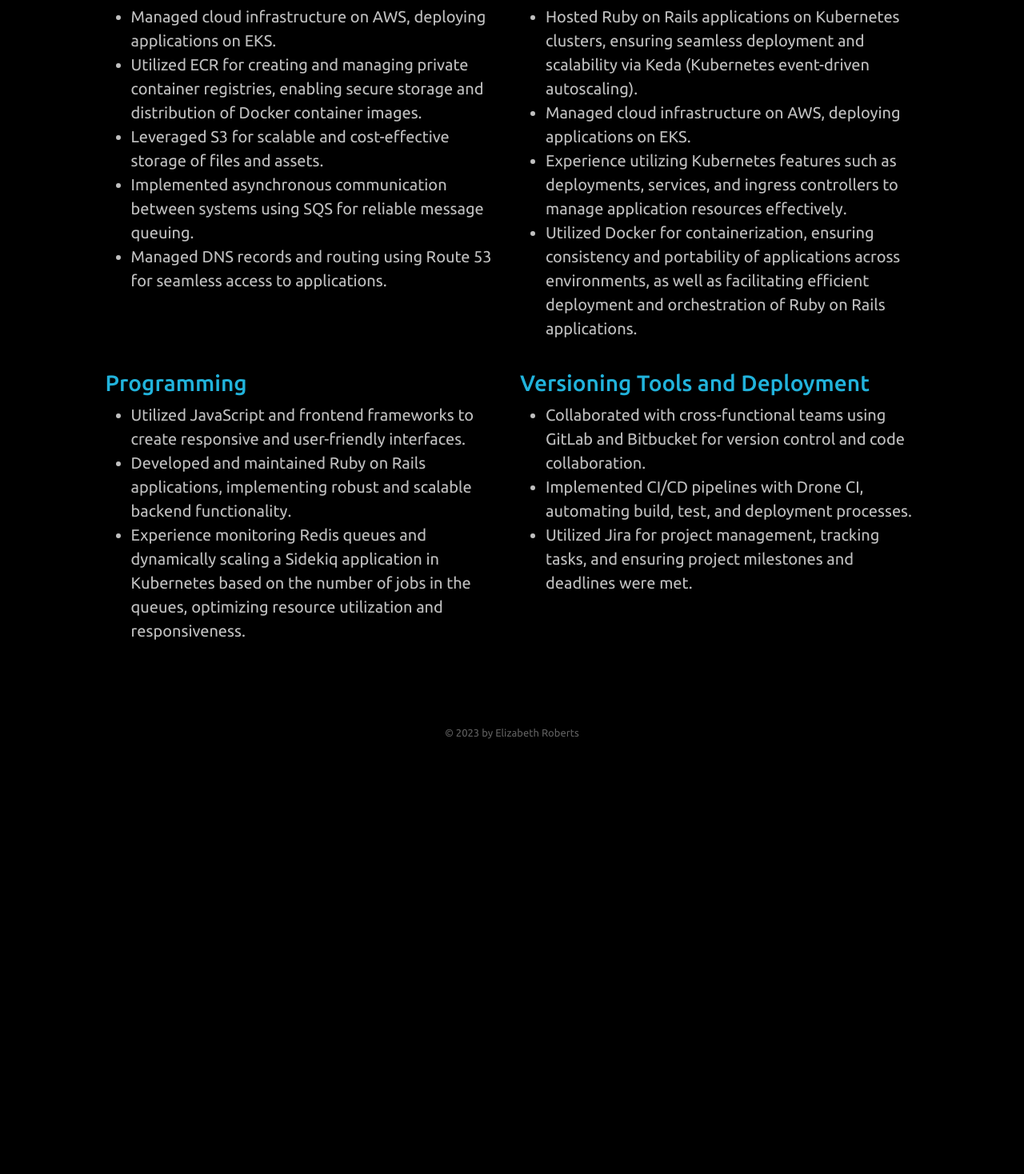
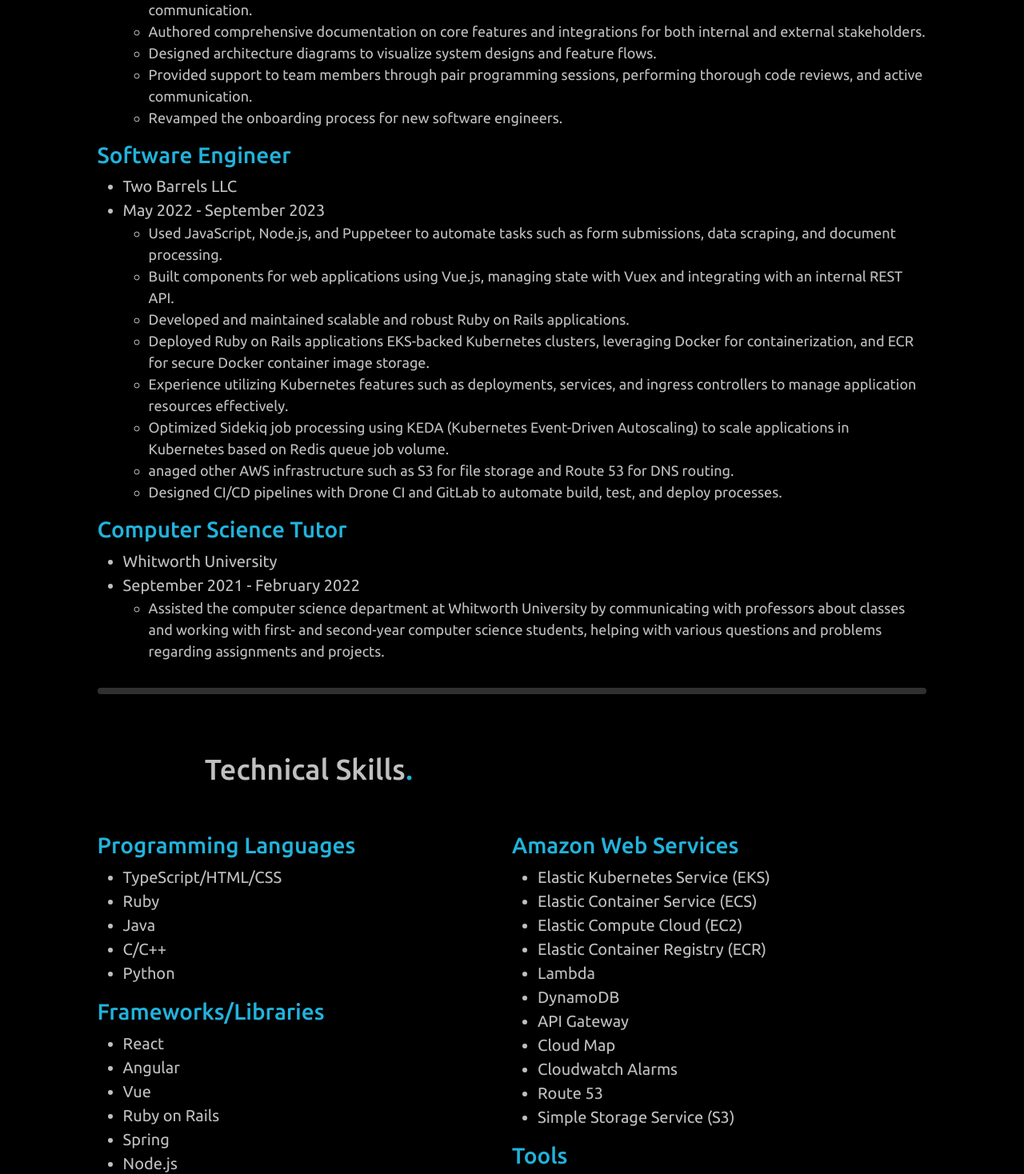
Before and after one commit to eroberts22/portfolio-beyond, a Vue app: page /experience in a window 1280 px wide. Shown: the part 605-2073 px from the top of the page at 80% size. Before the commit the page ends 1557 px from the top, so only its background shows below. Built offline with nearby package versions, Linux system fonts and the light colour scheme.

Commit message:
bring up to date

```diff
--- a/src/components/Art/FineArt.vue
+++ b/src/components/Art/FineArt.vue
@@ -71,14 +71,14 @@
   data() {
     return {
       title: {
-        text: "Fine Art",
+        text: "Paintings & Sketches",
         span: ".",
       },
       imagesSketch1: [
-        // {
-        //   title: "Jolyne Cujoh",
-        //   src: "art-portfolio/physical/jolyne-cujoh.jpg",
-        // },
+        {
+          title: "Sketch - Jolyne Cujoh",
+          src: "art-portfolio/physical/jolyne-cujoh.jpg",
+        },
         {
           title: "Sketch - Woman I",
           src: "art-portfolio/physical/sketch-fallout.jpg",
--- a/src/components/Footer.vue
+++ b/src/components/Footer.vue
@@ -1,5 +1,5 @@
 <template>
-  <div class="footer">&copy; 2023 by Elizabeth Roberts</div>
+  <div class="footer">&copy; 2024 by Elizabeth Roberts</div>
 </template>
 
 <script>
--- a/src/components/ListBuilder.vue
+++ b/src/components/ListBuilder.vue
@@ -1,5 +1,5 @@
 <template>
-  <div class="list-box">
+  <div>
     <h3>{{ listObject.title }}</h3>
     <ul v-if="listObject.items">
       <li :key="item.text" v-for="item in listObject.items">
@@ -25,16 +25,11 @@
 </script>
 
 <style scoped>
-.list-box {
-  padding: 10px;
-}
-
 ul {
   font-size: calc(0.75em + 1vmin);
 }
 
 ul li ul {
-  color: var(--med-blue);
   font-size: calc(0.5em + 1vmin);
 }
 </style>
--- a/src/views/About.vue
+++ b/src/views/About.vue
@@ -45,9 +45,9 @@
       AboutMe: {
         title: "About Me",
         textCollection: [
-          { text: "software engineer for Two Barrels LLC" },
+          { text: "software engineer at Commerce Architects" },
           {
-            text: "graduated May 2022 with Bachelor of Science in Computer Science",
+            text: "graduated with Bachelor of Science in Computer Science",
           },
           {
             text: "experience tutoring for Whitworth University's Computer Science department",
@@ -72,7 +72,7 @@
       imgURL: require("../assets/witch-ta.gif"),
       linkedInURL: "https://www.linkedin.com/in/elizabeth-roberts-in/",
       githubURL: "https://github.com/eroberts22",
-      resumeURL: "/files/resume2023.docx",
+      resumeURL: "/files/resume2024.pdf",
       linkedInLogo: { prefix: "fab", icon: "linkedin" },
       githubLogo: { prefix: "fab", icon: "github" },
       resumeLogo: { prefix: "fas", icon: "file" },
--- a/src/views/Art.vue
+++ b/src/views/Art.vue
@@ -44,7 +44,7 @@
               class="card text-white bg-gray mb-3 h-100 text-center"
             >
               <div class="card-body">
-                <h3 class="card-title">Fine Art</h3>
+                <h3 class="card-title">Paintings & Sketches</h3>
                 <img
                   class="card-img-top"
                   src="../assets/coffee-script/coffeecup.png"
--- a/src/views/Experience.vue
+++ b/src/views/Experience.vue
@@ -2,27 +2,34 @@
   <ScrollUpButton />
   <PageTitle :Title="experienceTitle" />
   <div class="central-box">
-    <div style="width: 100%">
-      <div >
-        <ListBuilder :listObject="experienceItems.skills" />
+    <div style="width: 100%;">
+      <div>
+        <ListBuilder :listObject="experienceItems.professionalExperience1" />
+      </div>
+      <div>
+        <ListBuilder :listObject="experienceItems.professionalExperience2" />
+      </div>
+      <div>
+        <ListBuilder :listObject="experienceItems.professionalExperience3" />
       </div>
     </div>
     <hr class="line-break" />
+  </div>
+  <PageTitle :Title="technicalSkillsTitle" />
+  <div class="central-box">
+
 
     <div style="width: 100%">
       <div class="inner-wrap-half">
-        <ListBuilder :listObject="experienceItems.cloudService" />
+        <ListBuilder :listObject="experienceItems.programmingLanguages" />
+        <ListBuilder :listObject="experienceItems.frameworks" />
+        <ListBuilder :listObject="experienceItems.containerTechnologies" />
+        <ListBuilder :listObject="experienceItems.ciCd"/>
+
       </div>
       <div class="inner-wrap-half">
-        <ListBuilder :listObject="experienceItems.containerDeployment" />
-      </div>
-    </div>
-    <div style="width: 100%">
-      <div class="inner-wrap-half">
-        <ListBuilder :listObject="experienceItems.programming" />
-      </div>
-      <div class="inner-wrap-half">
-        <ListBuilder :listObject="experienceItems.versionTools" />
+        <ListBuilder :listObject="experienceItems.amazonWebServices" />
+        <ListBuilder :listObject="experienceItems.tools" />
       </div>
     </div>
   </div>
@@ -45,59 +52,194 @@
         text: "Professional Experience",
         span: "."
       },
+      technicalSkillsTitle: {
+        text: "Technical Skills",
+        span: ".",
+      },
       experienceItems: {
-        programming: {
-          title: "Programming",
+        programmingLanguages: {
+          title: "Programming Languages",
           items: [
-            { text: "Utilized JavaScript and frontend frameworks to create responsive and user-friendly interfaces." },
-            { text: "Developed and maintained Ruby on Rails applications, implementing robust and scalable backend functionality. " },
-            { text: "Experience monitoring Redis queues and dynamically scaling a Sidekiq application in Kubernetes based on the number of jobs in the queues, optimizing resource utilization and responsiveness." },
+            {
+              text: "TypeScript/HTML/CSS",
+            },
+            {
+              text: "Ruby",
+            },
+            {
+              text: "Java",
+            },
+            {
+              text: "C/C++",
+            },
+            {
+              text: "Python",
+            },
+          ],
+        },
+        frameworks: {
+          title: "Frameworks/Libraries",
+          items: [
+            {
+              text: "React",
+            },
+            {
+              text: "Angular",
+            },
+            {
+              text: "Vue",
+            },
+            {
+              text: "Ruby on Rails",
+            },
+            {
+              text: "Spring",
+            },
+            {
+              text: "Node.js",
+            },
+          ],
+        },
+        containerTechnologies: {
+          title: "Container Technologies",
+          items: [
+            {
+              text: "Docker",
+            },
+            {
+              text: "Kubernetes",
+            },
+            {
+              text: "KEDA (Kubernetes Event Driven Autoscaling)",
+            },
+          ],
+        },
+        ciCd: {
+          title: "CI/CD",
+          items: [
+            {
+              text: "GitLab",
+            },
+            {
+              text: "Drone CI",
+            },
+          ],
+        },
+        amazonWebServices: {
+          title: "Amazon Web Services",
+          items: [
+            {
+              text: "Elastic Kubernetes Service (EKS)",
+            },
+            {
+              text: "Elastic Container Service (ECS)",
+            },
+            {
+              text: "Elastic Compute Cloud (EC2)",
+            },
+            {
+              text: "Elastic Container Registry (ECR)",
+            },
+            {
+              text: "Lambda",
+            },
+            {
+              text: "DynamoDB"
+            },
+            {
+              text: "API Gateway"
+            },
+            {
+              text: "Cloud Map",
+            },
+            {
+              text: "Cloudwatch Alarms"
+            },
+            {
+              text: "Route 53"
+            },
+            {
+              text: "Simple Storage Service (S3)"
+            }
+          ],
+        },
+        tools: {
+          title: "Tools",
+          items: [
+            {
+              text: "Git",
+            },
+            {
+              text: "Linux",
+            },
+            {
+              text: "Jira",
+            },
+            {
+              text: "GitLab",
+            },
+            {
+              text: "Bitbucket",
+            },
+          ],
+        },
+        professionalExperience1: {
+          title: "Software Engineer",
+          items: [
+            { text: "Commerce Architects" },
+            {
+              text: "October 2023 - Present",
+              subInfo: [
+                { text: "Developed ecommerce frontend applications using React, TypeScript, and Next.js. Implemented state management solutions using Jotai and query management with React Query." },
+                { text: "Built and maintained backend APIs using Java and Spring Boot." },
+                { text: "Integrated and managed third-party APIs to extend application functionality." },
+                { text: "Managed AWS infrastructure using Terraform, provisioning and configuring AWS resources such as API Gateway, ECS, Cloud Map, Cloudwatch Alarms, Route 53, and Lambda" },
+                { text: "Deployed and managed containerized Java/Spring Boot applications with ECS (Elastic Container Service) and ECR (Elastic Container Registry)." },
+                { text: "Deployed and managed TypeScript/Node.js applications on Lambda and API Gateway." },
+                { text: "Collaborated with cross-functional teams in fast-paced environments, ensuring timely project delivery and clear communication." },
+                { text: "Authored comprehensive documentation on core features and integrations for both internal and external stakeholders." },
+                { text: "Designed architecture diagrams to visualize system designs and feature flows." },
+                { text: "Provided support to team members through pair programming sessions, performing thorough code reviews, and active communication." },
+                { text: "Revamped the onboarding process for new software engineers." },
+              ]
+            }
           ]
         },
-        cloudService: {
-          title: "AWS Cloud Services",
+        professionalExperience2: {
+          title: "Software Engineer",
           items: [
-            { text: "Managed cloud infrastructure on AWS, deploying applications on EKS." },
-            { text: "Utilized ECR for creating and managing private container registries, enabling secure storage and distribution of Docker container images." },
-            { text: "Leveraged S3 for scalable and cost-effective storage of files and assets." },
-            { text: "Implemented asynchronous communication between systems using SQS for reliable message queuing." },
-            { text: "Managed DNS records and routing using Route 53 for seamless access to applications." }
+            { text: "Two Barrels LLC" },
+            {
+              text: "May 2022 - September 2023",
+              subInfo: [
+                { text: "Used JavaScript, Node.js, and Puppeteer to automate tasks such as form submissions, data scraping, and document processing." },
+                { text: "Built components for web applications using Vue.js, managing state with Vuex and integrating with an internal REST API." },
+                { text: "Developed and maintained scalable and robust Ruby on Rails applications." },
+                { text: "Deployed Ruby on Rails applications EKS-backed Kubernetes clusters, leveraging Docker for containerization, and ECR for secure Docker container image storage." },
+                { text: "Experience utilizing Kubernetes features such as deployments, services, and ingress controllers to manage application resources effectively." },
+                { text: "Optimized Sidekiq job processing using KEDA (Kubernetes Event-Driven Autoscaling) to scale applications in Kubernetes based on Redis queue job volume." },
+                { text: "anaged other AWS infrastructure such as S3 for file storage and Route 53 for DNS routing." },
+                { text: "Designed CI/CD pipelines with Drone CI and GitLab to automate build, test, and deploy processes." },
+              ]
+            }
           ]
         },
-        containerDeployment: {
-          title: "Container Technologies",
+        professionalExperience3: {
+          title: "Computer Science Tutor",
           items: [
-            { text: "Hosted Ruby on Rails applications on Kubernetes clusters, ensuring seamless deployment and scalability via Keda (Kubernetes event-driven autoscaling)." },
-            { text: "Managed cloud infrastructure on AWS, deploying applications on EKS." },
-            { text: "Experience utilizing Kubernetes features such as deployments, services, and ingress controllers to manage application resources effectively." },
-            { text: "Utilized Docker for containerization, ensuring consistency and portability of applications across environments, as well as facilitating efficient deployment and orchestration of Ruby on Rails applications."}
+            { text: "Whitworth University" },
+            {
+              text: "September 2021 - February 2022",
+              subInfo: [
+                { text: "Assisted the computer science department at Whitworth University by communicating with professors about classes and working with first- and second-year computer science students, helping with various questions and problems regarding assignments and projects." }
+              ]
+            }
           ]
-        },
-        versionTools: {
-          title: "Versioning Tools and Deployment",
-          items: [
-            { text: "Collaborated with cross-functional teams using GitLab and Bitbucket for version control and code collaboration." },
-            { text: "Implemented CI/CD pipelines with Drone CI, automating build, test, and deployment processes." },
-            { text: "Utilized Jira for project management, tracking tasks, and ensuring project milestones and deadlines were met."}
-          ]
-        },
-        skills: {
-          title: "Skills",
-          items: [
-            { text: "Programming Languages: Ruby on Rails, JavaScript, C/C++, Python" },
-            { text: "Job Processing: Sidekiq, Redis" },
-            { text: "Container Technologies: Docker, Kubernetes (EKS), Keda (Kubernetes Event-Driven Autoscaling)" },
-            { text: "AWS Cloud Services: EKS, EC2, ECR, Lambda, S3, SQS, Route 53" },
-            { text: "Version Control: GitLab, Bitbucket, Github" },
-            { text: "CI/CD: Drone CI, GitLab" },
-            { text: "Project Management: Jira" },
-          ]
-        },
+        }
       },
     }
   }
 }
 </script>
 
-<style scoped>
-</style>
+<style scoped></style>
```
Also changed, not shown: 2 other files (tests, documents, lock files or other folders).
